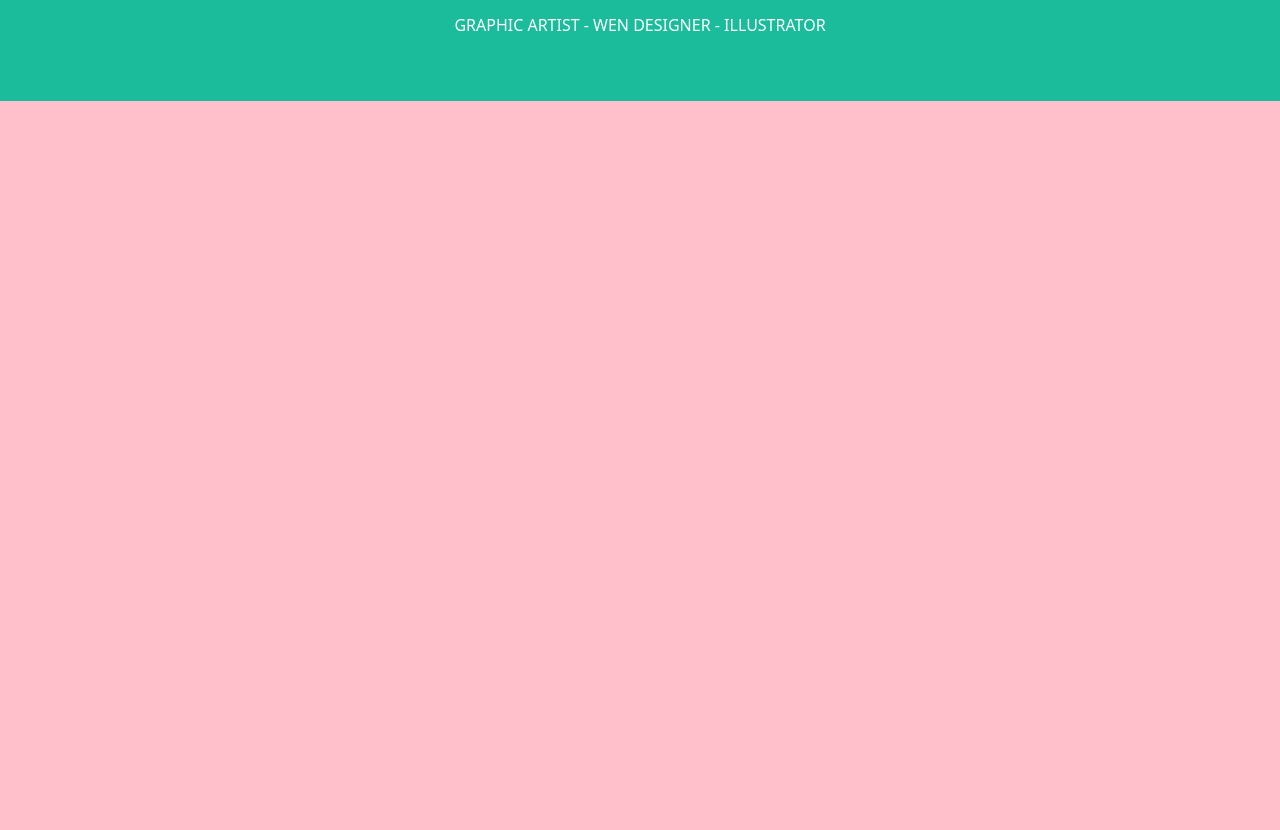
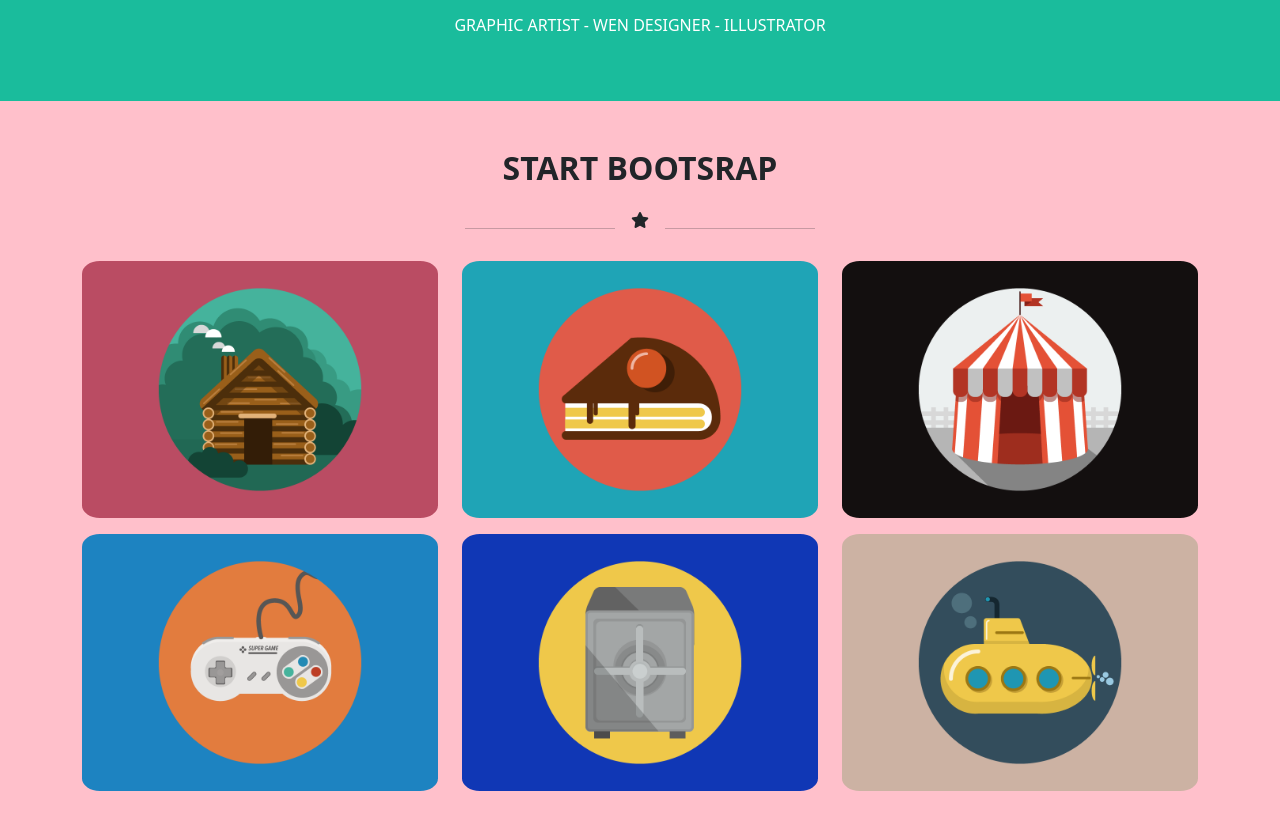
Before and after one commit to SofiaDiBlasi/html-css-bootstrap-freelancer, a plain HTML site: page index.html in a window 1280 px wide. Shown: the part 424-1254 px from the top of the page. Before the commit the page ends 800 px from the top, so only its background shows below. Drawn offline with nearby package versions, Linux system fonts and the light colour scheme.

Commit message:
portfolio section

```diff
--- a/css/style.css
+++ b/css/style.css
@@ -19,7 +19,16 @@ a {
     width: 12.5rem;
 }
 
-div hr {
+.color_white {
     width: 150px;
     color: white;
 }
+
+hr {
+    width: 150px;
+}
+
+
+div img {
+    border-radius: 5%;
+}
--- a/index.html
+++ b/index.html
@@ -36,14 +36,49 @@
                   <img class="avatar" src="./img/avatar.svg" alt="">
                   <h1 class="fw-bold text-white text-uppercase">Start Bootsrap</h1>
                   <div class="d-flex justify-content-center py-3">
-                      <div><hr></div>
+                      <div><hr class="color_white"></div>
                       <i class="fa-solid fa-star mx-3 text-white"></i>
-                      <div><hr></div>
+                      <div><hr class="color_white"></div>
                   </div>
                   <p class="text-white text-uppercase">Graphic Artist - Wen Designer - Illustrator</p>
               </div>
           </div>
       </div>
+      <div class="container-fluid py-5 text-center ">
+          <div class="row d-flex ">
+            <div class="col">
+              <h2 class="fw-bold text-uppercase">Start Bootsrap</h1>
+            </div>
+            <div class="d-flex justify-content-center py-3">
+              <div><hr></div>
+              <i class="fa-solid fa-star mx-3"></i>
+              <div><hr></div>
+            </div>
+          </div>
+          <div class="container">
+            <div class="row row-cols-1 row-cols-xl-3">
+                <div class="col">
+                  <img class="img-fluid mb-3" src="./img/cabin.png" alt="">
+                </div>
+                <div class="col">
+                  <img class="img-fluid mb-3" src="./img/cake.png" alt="">
+                </div>
+                <div class="col">
+                  <img class="img-fluid mb-3" src="./img/circus.png" alt="">
+                </div>
+                <div class="col">
+                  <img class="img-fluid mb-3" src="./img/game.png" alt="">
+                </div>
+                <div class="col">
+                  <img class="img-fluid mb-3" src="./img/safe.png" alt="">
+                </div>
+                <div class="col">
+                  <img class="img-fluid mb-3" src="./img/submarine.png" alt="">
+                </div>
+            </div>
+        </div>
+
+      </div>
 
     <footer></footer>
   </body>
```
Also changed, not shown: img/cabin.png (added), img/cake.png (added), img/circus.png (added), img/game.png (added), img/safe.png (added), img/submarine.png (added).
